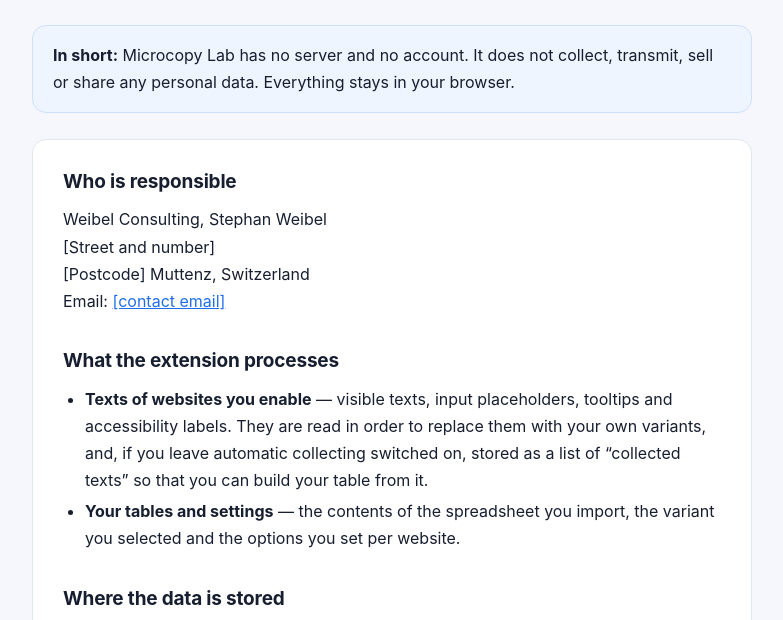
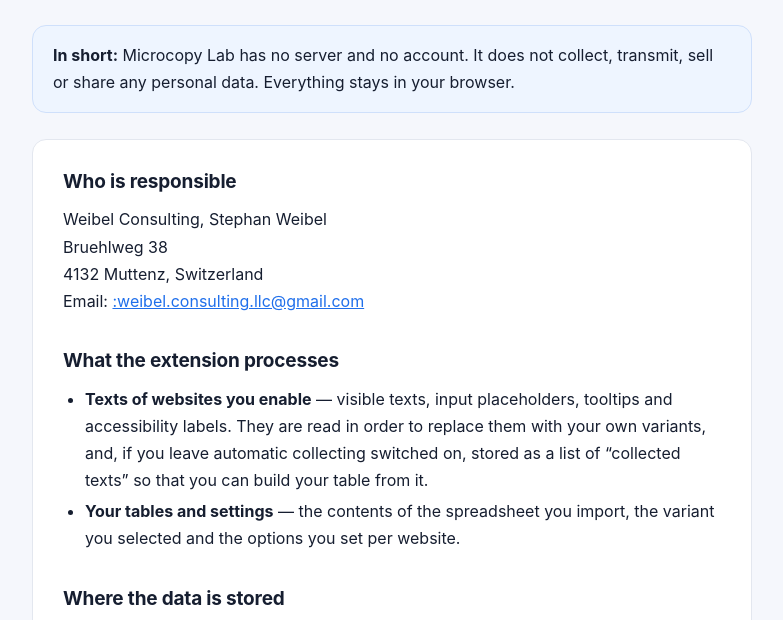
Before and after one commit to StephanSX/microcopy-lab, a browser extension: page docs/privacy.html in a window 1280 px wide. Shown: the part 147-767 px from the top of the page, without its empty margins (248-1031 px from the left). Drawn offline with Linux system fonts and the light colour scheme.

Commit message:
Update contact information in privacy.html

```diff
--- a/docs/privacy.html
+++ b/docs/privacy.html
@@ -69,9 +69,9 @@
     <h2 data-t="h_controller">Who is responsible</h2>
     <p>
       Weibel Consulting, Stephan Weibel<br>
-      <span data-t="addr">[Street and number]</span><br>
-      <span data-t="city">[Postcode] Muttenz, Switzerland</span><br>
-      <span data-t="mailLabel">Email:</span> <a href="mailto:PLACEHOLDER@example.com">[contact email]</a>
+      <span data-t="addr">Bruehlweg 38</span><br>
+      <span data-t="city">4132 Muttenz, Switzerland</span><br>
+      <span data-t="mailLabel">Email:</span> <a href="mailto:weibel.consulting.llc@gmail.com">:weibel.consulting.llc@gmail.com</a>
     </p>
 
     <h2 data-t="h_what">What the extension processes</h2>
```
